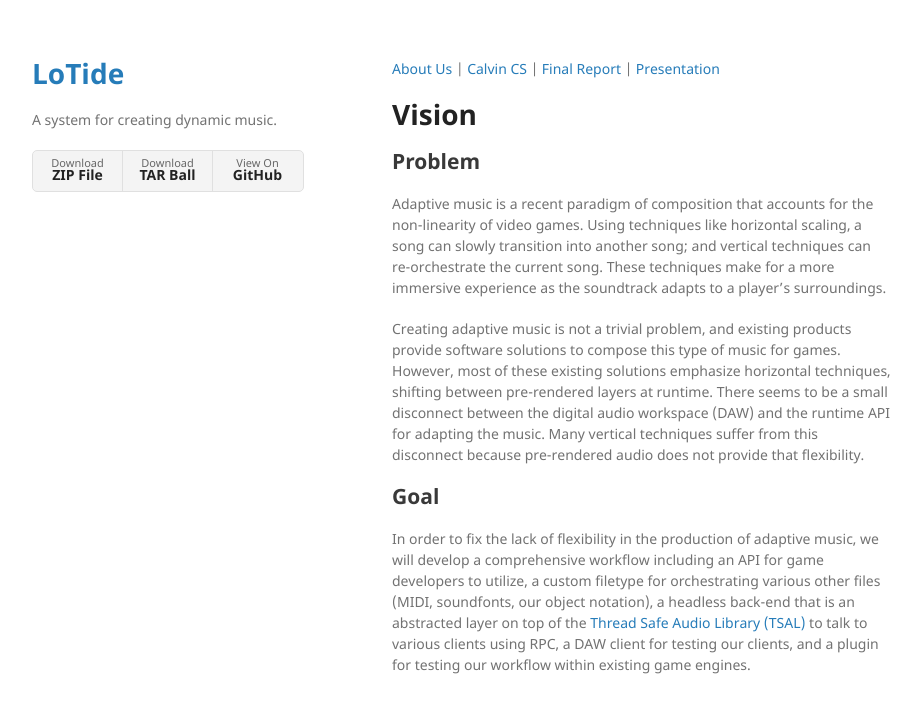
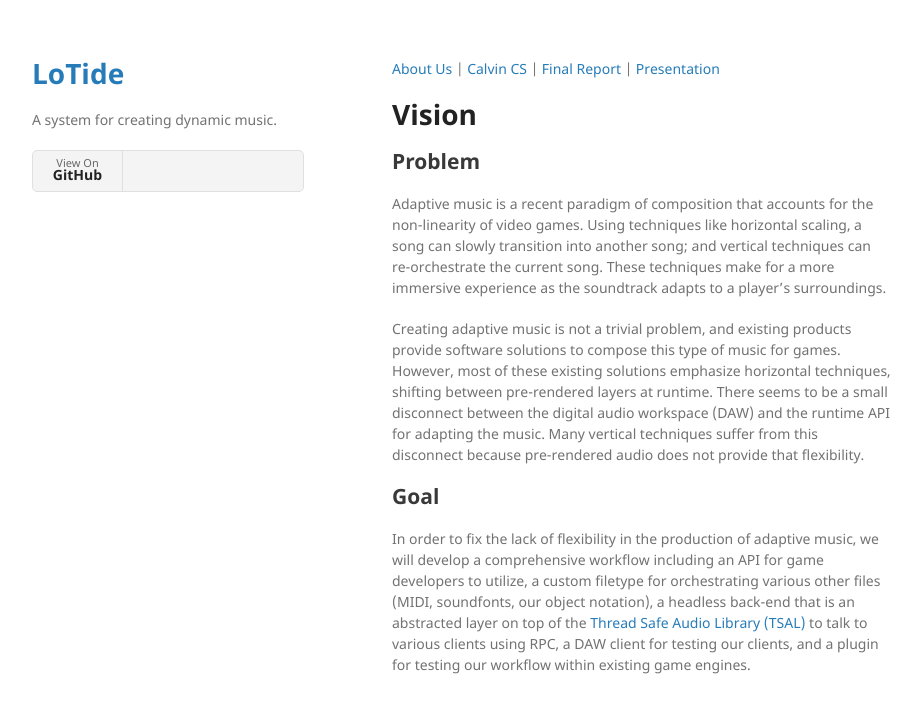
Before and after one commit to lotide/lotide.github.io, a Jekyll site: the page built from index.md, in a window 1280 px wide. Shown: the top 713 px of the page, without its empty margins (178-1099 px from the left). Built offline with Jekyll 4.4.1, drawn with Linux system fonts in a browser that asks for light colours.

Commit message:
Update default.html

```diff
--- a/_layouts/default.html
+++ b/_layouts/default.html
@@ -27,13 +27,11 @@
         {% endif %}
 
         {% if site.github.is_user_page %}
-        <p class="view"><a href="{{ site.github.owner_url }}">View My GitHub Profile</a></p>
+        <p class="view"><a href="{{ site.github.repository_url }}">View the Project on GitHub <small>{{ site.github.repository_nwo }}</small></a></p>
         {% endif %}
 
         {% if site.show_downloads %}
         <ul class="downloads">
-          <li><a href="{{ site.github.zip_url }}">Download <strong>ZIP File</strong></a></li>
-          <li><a href="{{ site.github.tar_url }}">Download <strong>TAR Ball</strong></a></li>
           <li><a href="{{ site.github.repository_url }}">View On <strong>GitHub</strong></a></li>
         </ul>
         {% endif %}
```
